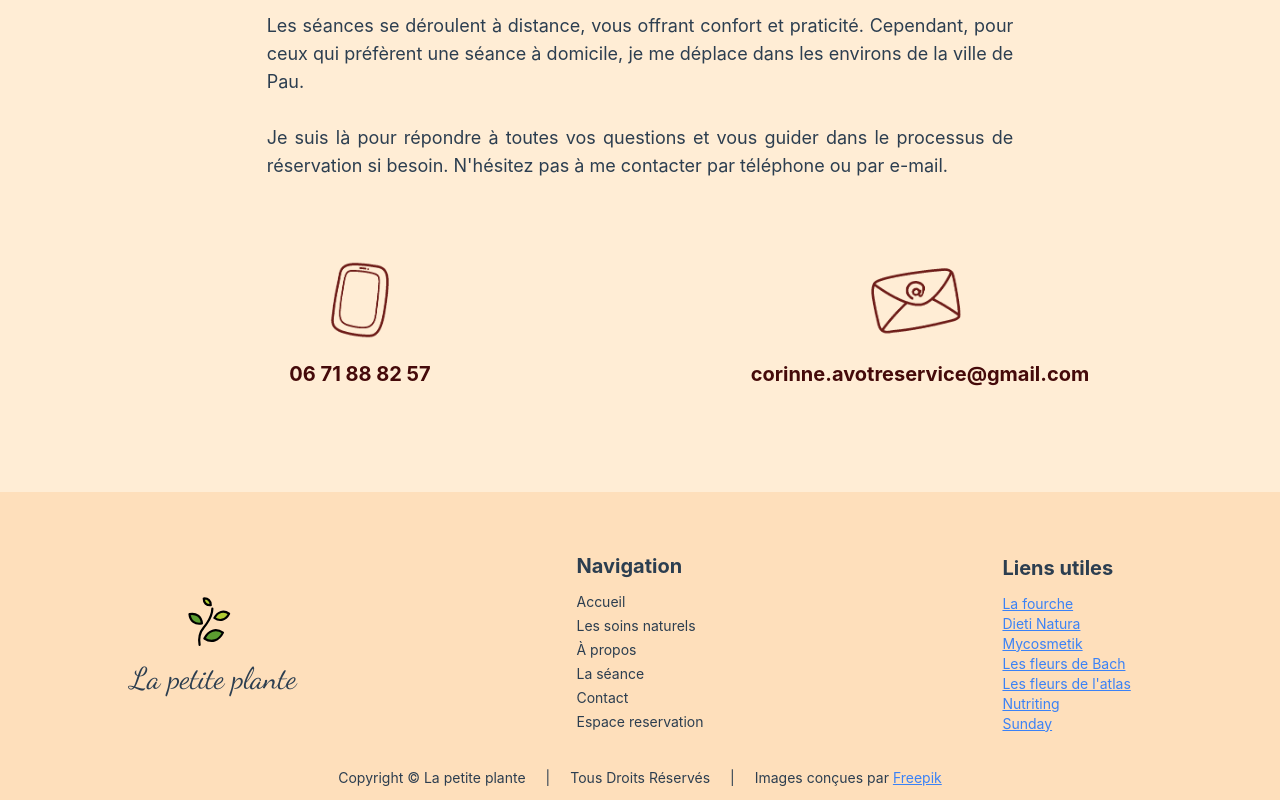
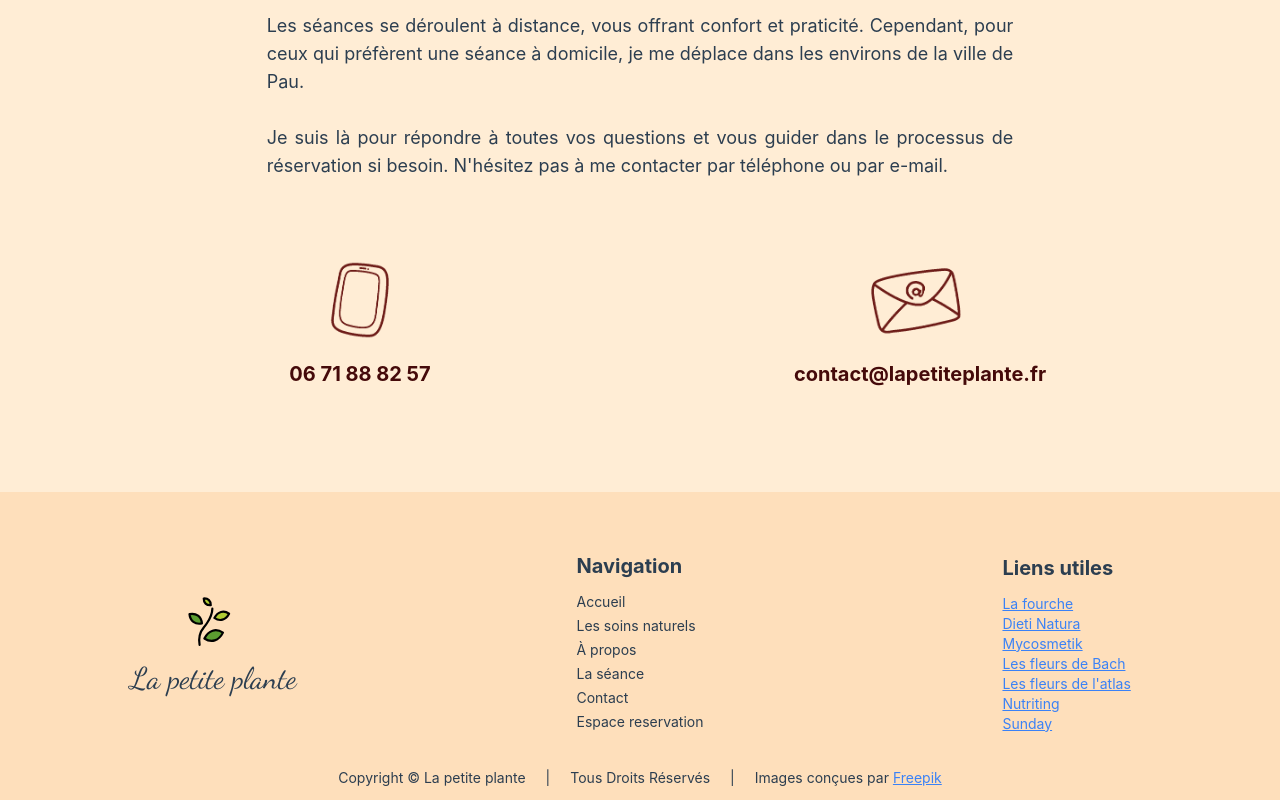
Before and after one commit to noelstepha/petite-plante, a Vue app: page / in a window 1280 px wide. Shown: the part 6761-7561 px from the top of the page. Built offline with nearby package versions, Linux system fonts and the light colour scheme.

Commit message:
Update email address

```diff
--- a/src/views/ContactView.vue
+++ b/src/views/ContactView.vue
@@ -24,8 +24,8 @@ import ArticleTitle from '@/components/ArticleTitle.vue'
       <div class="flex flex-col items-center justify-center w-full">
         <img src="/img/mail-drawing.png" alt="email" class="h-20 w-28 mb-5" />
         <div>
-          <a href="mailto:corinne.avotreservice@gmail.com" class="font-bold text-xl text-red-950 hover:underline"
-            >corinne.avotreservice@gmail.com</a
+          <a href="mailto:contact@lapetiteplante.fr" class="font-bold text-xl text-red-950 hover:underline"
+            >contact@lapetiteplante.fr</a
           >
         </div>
       </div>
```
